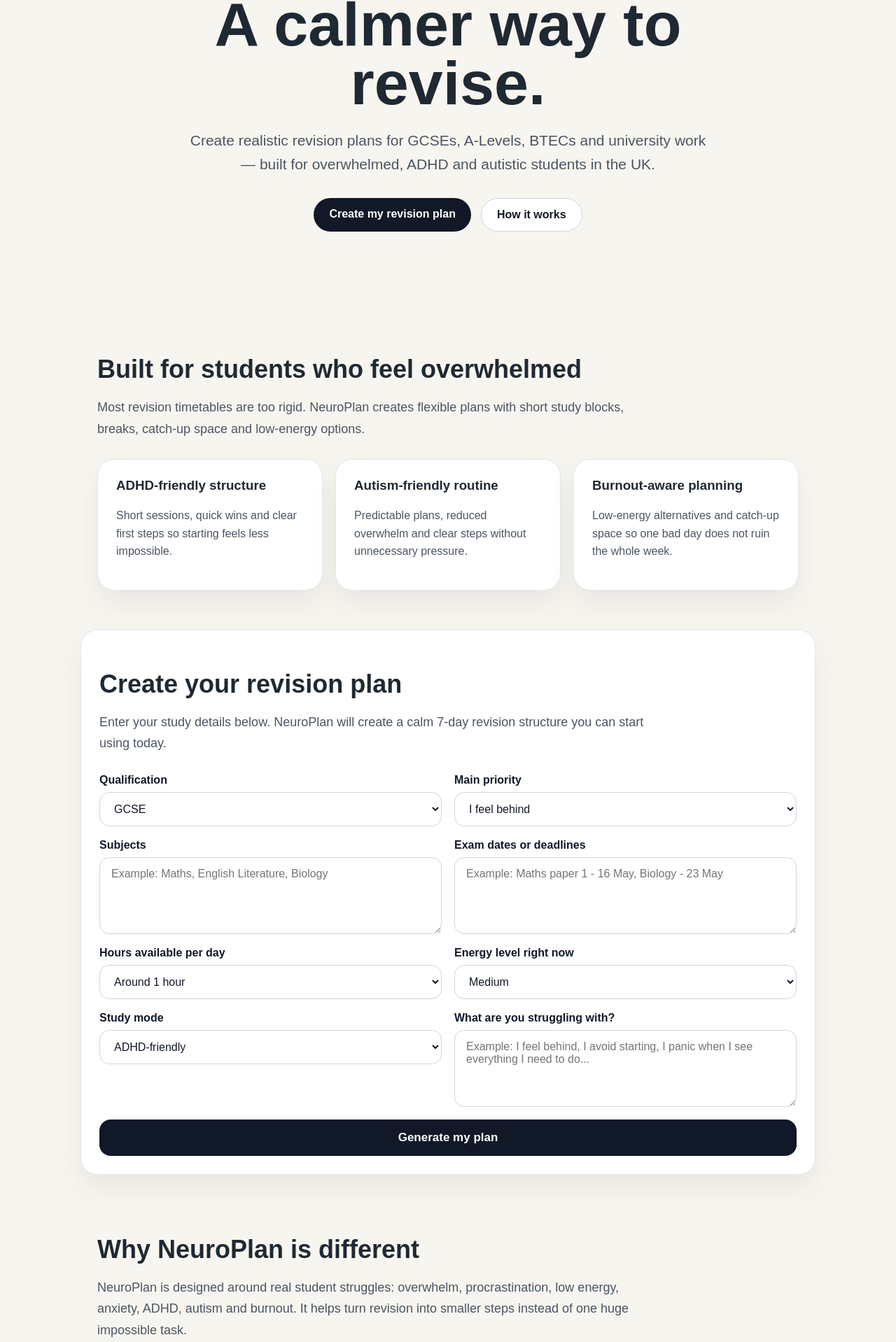
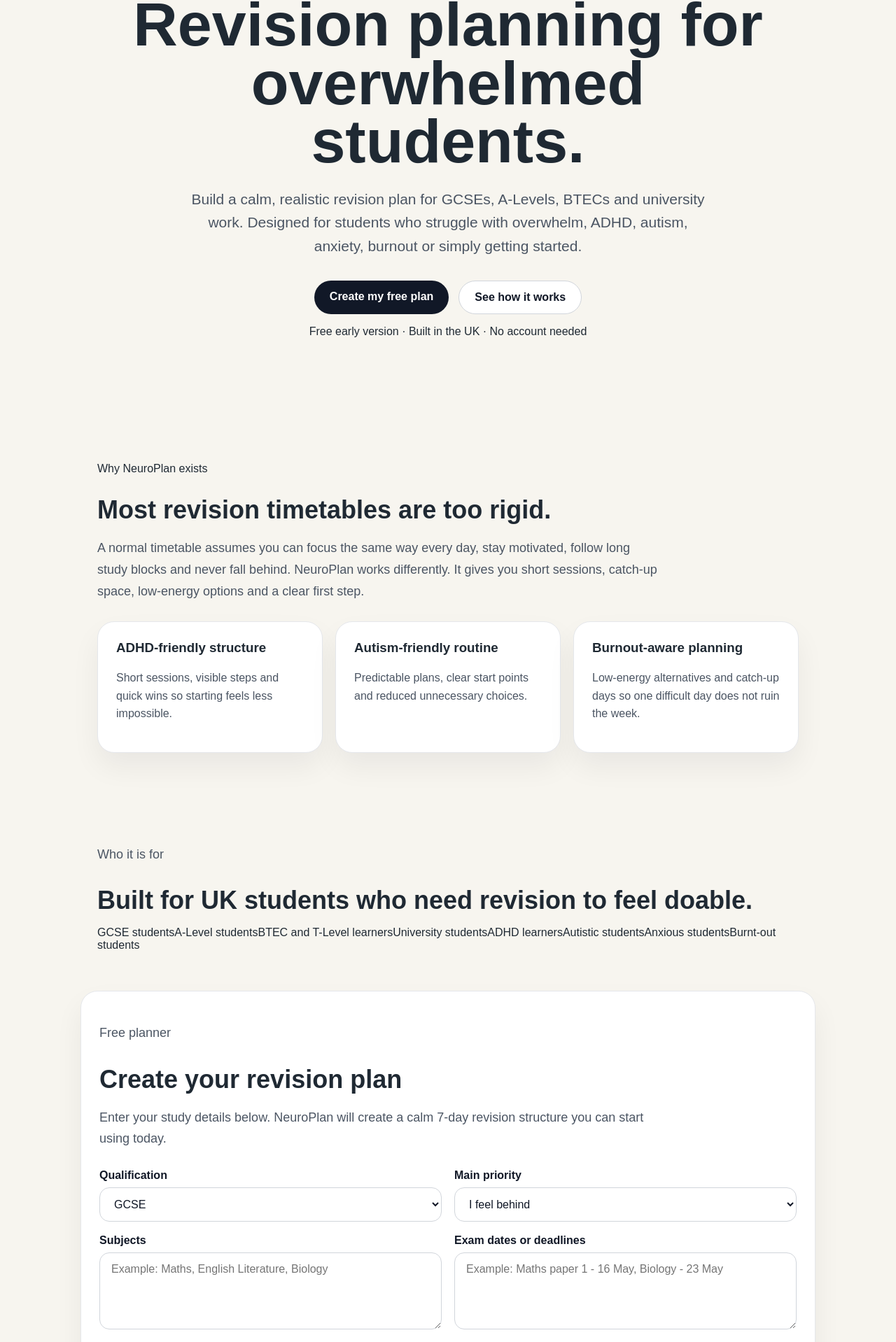
Before and after one commit to ZimraanMcc/neuroplanstudy, a Next.js app: page / in a window 1280 px wide. Shown: the part 147-2065 px from the top of the page at 70% size. Built offline with nearby package versions, Linux system fonts and the light colour scheme.

Commit message:
Update page.jsx

```diff
--- a/app/page.jsx
+++ b/app/page.jsx
@@ -223,38 +223,46 @@
       <section className="hero">
         <p className="tagline">NeuroPlan Study</p>
 
-        <h1>A calmer way to revise.</h1>
+        <h1>Revision planning for overwhelmed students.</h1>
 
         <p className="subtitle">
-          Create realistic revision plans for GCSEs, A-Levels, BTECs and
-          university work — built for overwhelmed, ADHD and autistic students in
-          the UK.
+          Build a calm, realistic revision plan for GCSEs, A-Levels, BTECs and
+          university work. Designed for students who struggle with overwhelm,
+          ADHD, autism, anxiety, burnout or simply getting started.
         </p>
 
         <div className="buttons">
           <a href="#planner" className="primaryButton">
-            Create my revision plan
+            Create my free plan
           </a>
           <a href="#how-it-works" className="secondaryButton">
-            How it works
+            See how it works
           </a>
         </div>
+
+        <p className="heroNote">
+          Free early version · Built in the UK · No account needed
+        </p>
       </section>
 
-      <section className="section" id="how-it-works">
-        <h2>Built for students who feel overwhelmed</h2>
+      <section className="section introSection" id="how-it-works">
+        <div>
+          <p className="sectionLabel">Why NeuroPlan exists</p>
+          <h2>Most revision timetables are too rigid.</h2>
+        </div>
 
         <p>
-          Most revision timetables are too rigid. NeuroPlan creates flexible
-          plans with short study blocks, breaks, catch-up space and low-energy
-          options.
+          A normal timetable assumes you can focus the same way every day, stay
+          motivated, follow long study blocks and never fall behind. NeuroPlan
+          works differently. It gives you short sessions, catch-up space,
+          low-energy options and a clear first step.
         </p>
 
         <div className="cards">
           <div className="card">
             <h3>ADHD-friendly structure</h3>
             <p>
-              Short sessions, quick wins and clear first steps so starting feels
+              Short sessions, visible steps and quick wins so starting feels
               less impossible.
             </p>
           </div>
@@ -262,22 +270,39 @@
           <div className="card">
             <h3>Autism-friendly routine</h3>
             <p>
-              Predictable plans, reduced overwhelm and clear steps without
-              unnecessary pressure.
+              Predictable plans, clear start points and reduced unnecessary
+              choices.
             </p>
           </div>
 
           <div className="card">
             <h3>Burnout-aware planning</h3>
             <p>
-              Low-energy alternatives and catch-up space so one bad day does not
-              ruin the whole week.
+              Low-energy alternatives and catch-up days so one difficult day
+              does not ruin the week.
             </p>
           </div>
         </div>
       </section>
 
+      <section className="section whoSection">
+        <p className="sectionLabel">Who it is for</p>
+        <h2>Built for UK students who need revision to feel doable.</h2>
+
+        <div className="pillGrid">
+          <span>GCSE students</span>
+          <span>A-Level students</span>
+          <span>BTEC and T-Level learners</span>
+          <span>University students</span>
+          <span>ADHD learners</span>
+          <span>Autistic students</span>
+          <span>Anxious students</span>
+          <span>Burnt-out students</span>
+        </div>
+      </section>
+
       <section className="planner" id="planner">
+        <p className="sectionLabel">Free planner</p>
         <h2>Create your revision plan</h2>
 
         <p>
@@ -401,13 +426,14 @@
         )}
       </section>
 
-      <section className="section">
-        <h2>Why NeuroPlan is different</h2>
+      <section className="section trustSection">
+        <p className="sectionLabel">Important note</p>
+        <h2>A study tool, not pressure.</h2>
         <p>
-          NeuroPlan is designed around real student struggles: overwhelm,
-          procrastination, low energy, anxiety, ADHD, autism and burnout. It
-          helps turn revision into smaller steps instead of one huge impossible
-          task.
+          NeuroPlan is here to help you structure revision into smaller steps.
+          It does not guarantee grades and it is not medical or mental health
+          advice. If studying is seriously affecting your wellbeing, speak to a
+          trusted adult, teacher, GP, college, university or support service.
         </p>
       </section>
 
```
